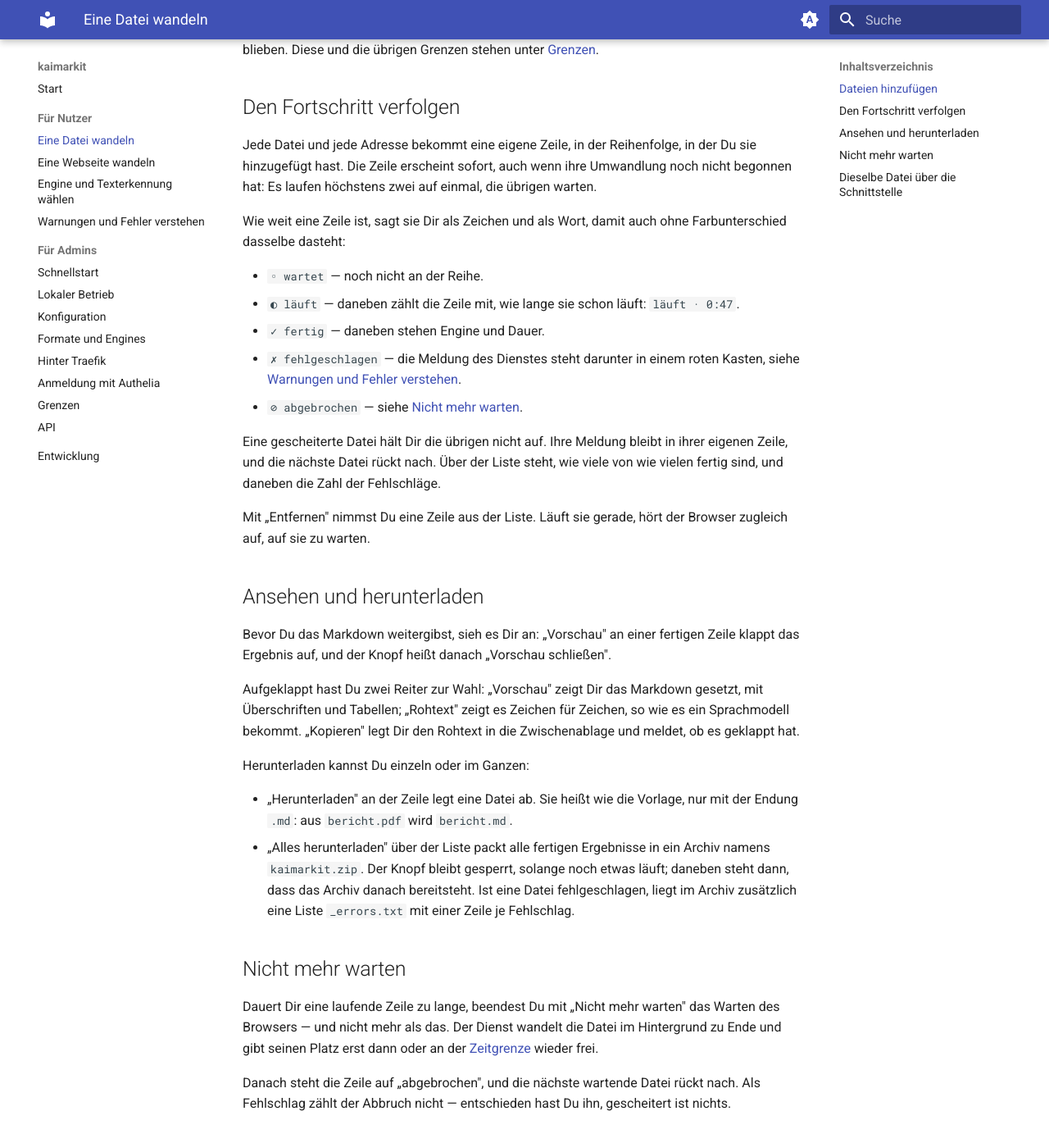
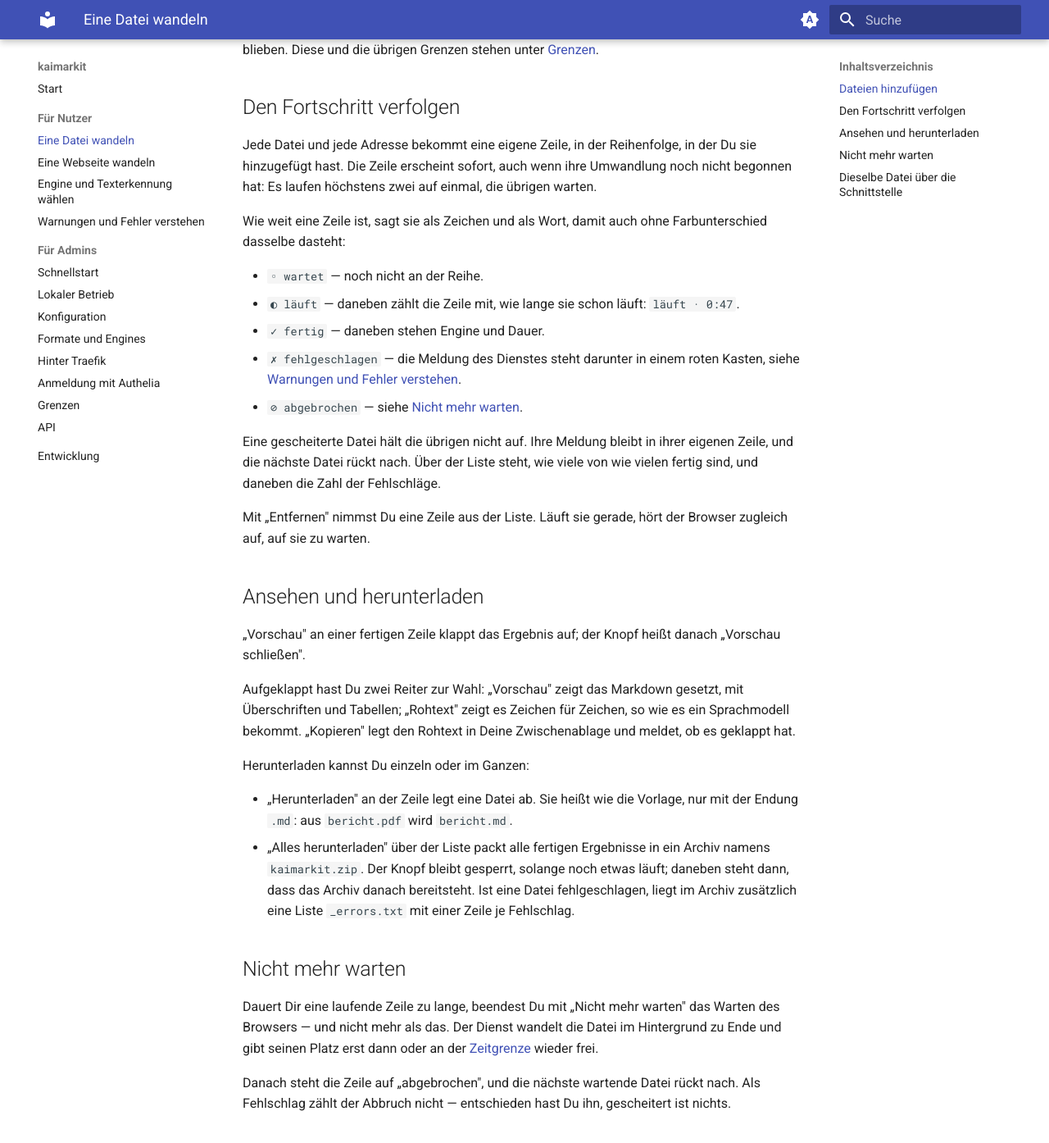
Before and after one commit to 0x2e6b6169/kaimarkit, an MkDocs documentation site: the page built from docs/nutzer/dateien-wandeln.md, in a window 1280 px wide and 1400 px high, scrolled down 671 px. Shown: the top 1394 px of the window at 82% size. Built offline with MkDocs 1.6.1 and Material for MkDocs 9.7.7, drawn with Linux system fonts in a browser that asks for light colours; the version menu is left out; some of the changed text lies outside the part shown.

Commit message:
docs(nutzer): DOC-27 trim padding datives, keep the address genuine

```diff
--- a/docs/nutzer/dateien-wandeln.md
+++ b/docs/nutzer/dateien-wandeln.md
@@ -34,7 +34,7 @@ Jede Datei und jede Adresse bekommt eine eigene Zeile, in der Reihenfolge, in de
 Du sie hinzugefügt hast. Die Zeile erscheint sofort, auch wenn ihre Umwandlung
 noch nicht begonnen hat: Es laufen höchstens zwei auf einmal, die übrigen warten.
 
-Wie weit eine Zeile ist, sagt sie Dir als Zeichen und als Wort, damit auch ohne
+Wie weit eine Zeile ist, sagt sie als Zeichen und als Wort, damit auch ohne
 Farbunterschied dasselbe dasteht:
 
 - `◦ wartet` — noch nicht an der Reihe.
@@ -45,8 +45,8 @@ Farbunterschied dasselbe dasteht:
   Kasten, siehe [Warnungen und Fehler verstehen](warnungen-und-fehler.md).
 - `⊘ abgebrochen` — siehe [Nicht mehr warten](#nicht-mehr-warten).
 
-Eine gescheiterte Datei hält Dir die übrigen nicht auf. Ihre Meldung bleibt in
-ihrer eigenen Zeile, und die nächste Datei rückt nach. Über der Liste steht, wie
+Eine gescheiterte Datei hält die übrigen nicht auf. Ihre Meldung bleibt in ihrer
+eigenen Zeile, und die nächste Datei rückt nach. Über der Liste steht, wie
 viele von wie vielen fertig sind, und daneben die Zahl der Fehlschläge.
 
 Mit „Entfernen" nimmst Du eine Zeile aus der Liste. Läuft sie gerade, hört der
@@ -54,13 +54,13 @@ Browser zugleich auf, auf sie zu warten.
 
 ## Ansehen und herunterladen
 
-Bevor Du das Markdown weitergibst, sieh es Dir an: „Vorschau" an einer fertigen
-Zeile klappt das Ergebnis auf, und der Knopf heißt danach „Vorschau schließen".
+„Vorschau" an einer fertigen Zeile klappt das Ergebnis auf; der Knopf heißt
+danach „Vorschau schließen".
 
-Aufgeklappt hast Du zwei Reiter zur Wahl: „Vorschau" zeigt Dir das Markdown
-gesetzt, mit Überschriften und Tabellen; „Rohtext" zeigt es Zeichen für Zeichen,
-so wie es ein Sprachmodell bekommt. „Kopieren" legt Dir den Rohtext in die
-Zwischenablage und meldet, ob es geklappt hat.
+Aufgeklappt hast Du zwei Reiter zur Wahl: „Vorschau" zeigt das Markdown gesetzt,
+mit Überschriften und Tabellen; „Rohtext" zeigt es Zeichen für Zeichen, so wie es
+ein Sprachmodell bekommt. „Kopieren" legt den Rohtext in Deine Zwischenablage und
+meldet, ob es geklappt hat.
 
 Herunterladen kannst Du einzeln oder im Ganzen:
 
@@ -111,7 +111,7 @@ content-type: text/markdown; charset=utf-8
 
 Gab es Warnungen, kommt `x-warnings` dazu. Kopfzeilen vertragen kein UTF-8, deshalb
 steht der Text dort auf ASCII heruntergebrochen: Aus `lädt` wird `l?dt`. Brauchst Du
-den Wortlaut einer Warnung, hol ihn Dir aus der JSON-Antwort.
+den Wortlaut einer Warnung, hol ihn aus der JSON-Antwort.
 
 Willst Du statt der Datei alles, was auch die Zeile in der Warteschlange zeigt —
 Engine, Dauer, Warnungen —, verlang JSON:
```
Also changed, not shown: docs/nutzer/engine-und-texterkennung.md (+5 -5 lines), docs/nutzer/warnungen-und-fehler.md (+3 -3 lines), docs/nutzer/webseiten-wandeln.md (+3 -3 lines).
